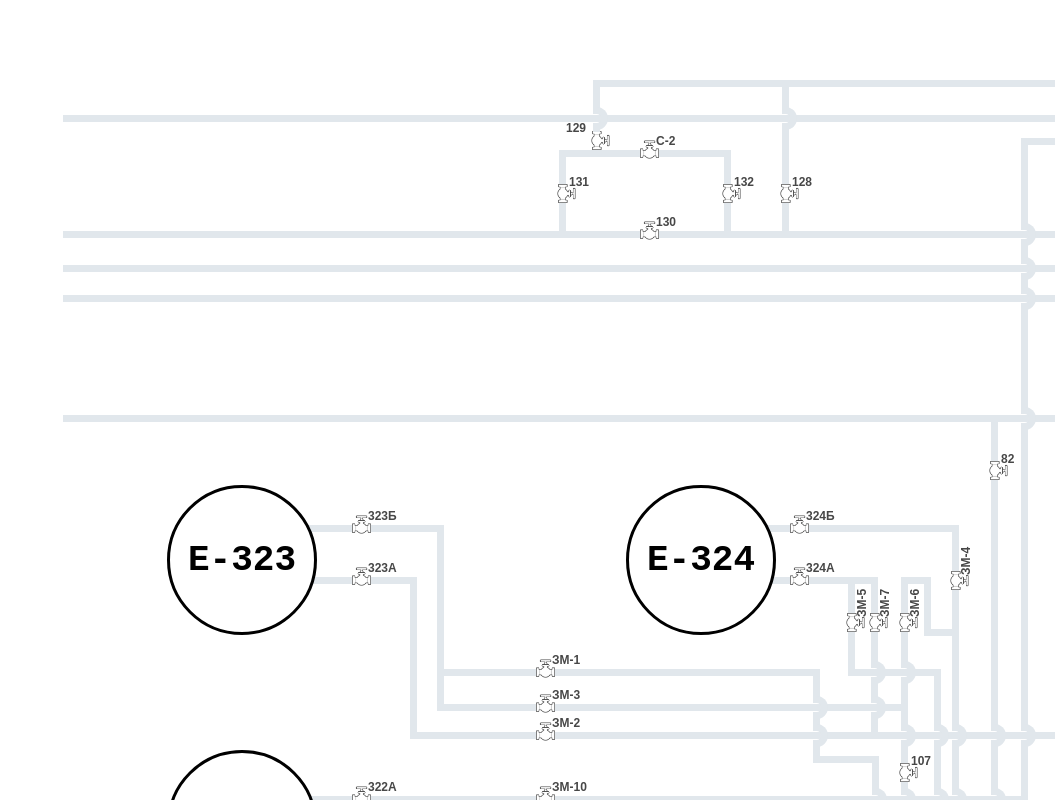
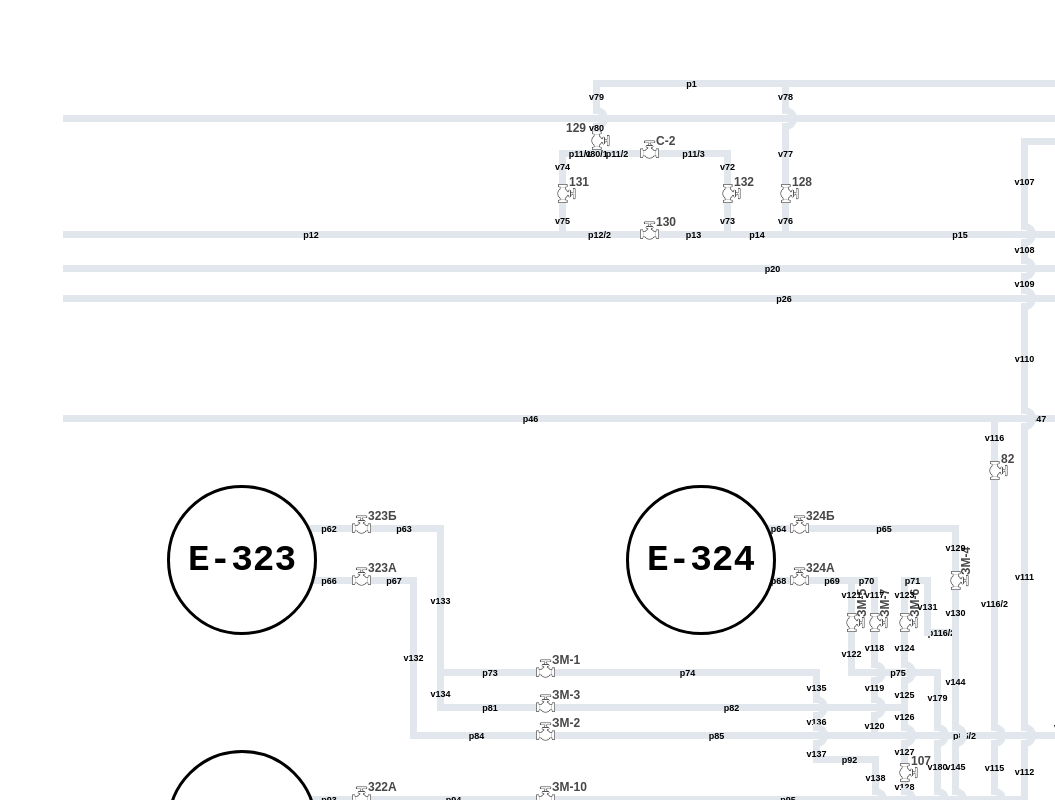
Before and after one commit to Alex228q/park2, a React (Vite) app: page / in a window 1280 px wide. Shown: the whole page, without its empty margins (225-1280 px from the left). Built offline with nearby package versions, Linux system fonts and the light colour scheme.

Commit message:
update30_05_3

```diff
--- a/src/components/Pipe.jsx
+++ b/src/components/Pipe.jsx
@@ -46,7 +46,7 @@ const Pipe = ({
         color: "black",
       }}
     >
-      {/* {title} */}
+      {title}
     </div>
   );
 };
```
